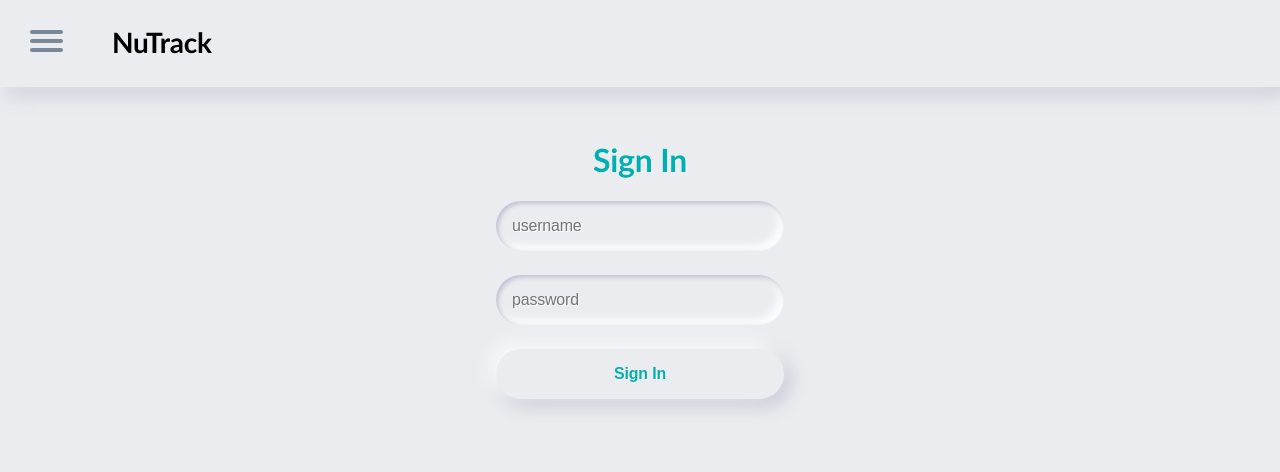
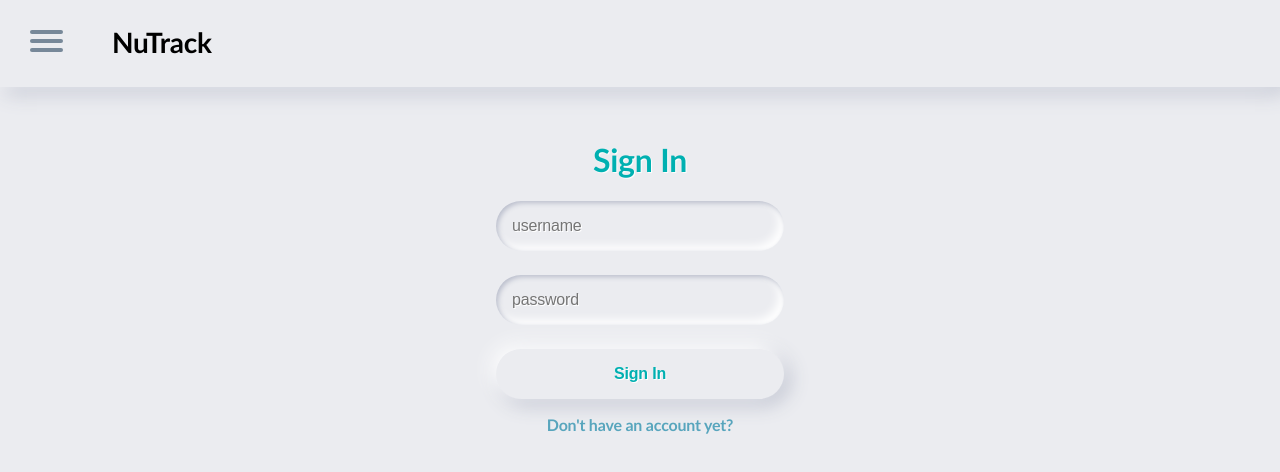
Before and after one commit to Dipanjali1/NuTrack, a React (Create React App) app: page /signin in a window 1280 px wide. Shown: the top 472 px of the page. Built offline with nearby package versions, Linux system fonts and the light colour scheme.

Commit message:
Auth UI Improved

```diff
--- a/src/components/Nutrition.js
+++ b/src/components/Nutrition.js
@@ -292,7 +292,6 @@ const Nutrition = (props) => {
             <div className="manualFromOpenBtn" onClick={(e) => handleFormChange(e)}>ADD Item Manually</div>
         </form>
 
-
         <div className="foodCardsCont">
             {handleFoodCards()}
         </div>
--- a/src/components/SignIn.js
+++ b/src/components/SignIn.js
@@ -43,6 +43,10 @@ const SignIn = (props) => {
         })
     }
 
+    function leadSignUpPage(e){
+        props.history.push('/signup');
+    }
+
     return (
         <div>
             <div className="errorMessage-auth">{error}</div>
@@ -57,6 +61,7 @@ const SignIn = (props) => {
                     <input className="userInput" type="password" name="password" value={password} placeholder="password" onChange={(e) => setPassword(e.target.value)}/>
                 </label>
                 <button className="red submitBtn" type="submit">Sign In</button>
+                <div className="manualFromOpenBtn" onClick={(e) => leadSignUpPage(e)}>Don't have an account yet?</div>
             </form>
         </div>
     )
--- a/src/components/SignUp.js
+++ b/src/components/SignUp.js
@@ -45,6 +45,10 @@ const SignUp = (props) => {
                 });
     }
 
+    function leadSignInPage(e){
+        props.history.push('/signin');
+    }
+
     return (
         <div>
             <div className="errorMessage-auth">{error}</div>
@@ -65,6 +69,7 @@ const SignUp = (props) => {
                     <input className="userInput" type="text" name="email" value={email} placeholder="email" onChange={(e) => setEmail(e.target.value)}/>
                 </label>
                 <button className="red submitBtn" type="submit">Sign Up</button>
+                <div className="manualFromOpenBtn" onClick={(e) => leadSignInPage(e)}>Already a member?</div>
             </form>
         </div>
     )
```
